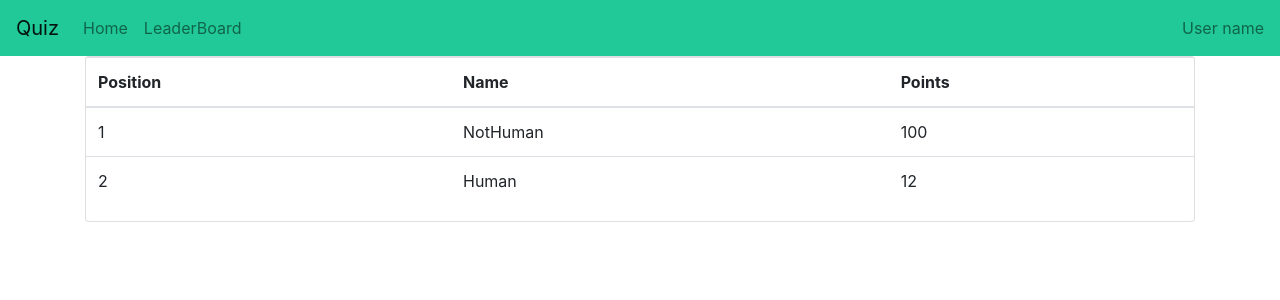
After one commit to mopheadpersona/quiz, a Flask app: page /leader-board in a window 1280 px wide. The commit adds this page. Shown: the top 300 px of the page. Run offline with Flask 2, Linux system fonts and the light colour scheme; some libraries are stand-ins or nearby versions.

Commit message:
add leader board layout and test users

```diff
--- a/application.py
+++ b/application.py
@@ -1,5 +1,5 @@
 from flask import Flask, abort, render_template, request
-from data import test_quiz
+from data import test_quiz, test_humans
 
 app = Flask(__name__)
 
@@ -24,6 +24,9 @@ def process_quiz():
 
 	return str(points)
 
+@app.route('/leader-board')
+def leader_board():
+	return render_template('leaderboard.html', humans=test_humans)
 
 @app.errorhandler(404)
 def page_not_found(error):
--- a/data.py
+++ b/data.py
@@ -19,3 +19,18 @@ test_quiz = {
 		}
 	]
 }
+
+test_humans = [
+	{
+		"name": "NotHuman",
+		"position": "1",
+		"id": "fb40fca8-39e4-4d94-9669-c1af2639263e",
+		"points": "100"
+	},
+	{
+		"name": "Human",
+		"position": "2",
+		"id": "062ebbd4-1878-4592-a7c7-69fcc8830eb9",
+		"points": "12",
+	}
+]
--- a/templates/layout.html
+++ b/templates/layout.html
@@ -18,7 +18,7 @@
 					<a href="/" class="nav-link">Home</a>
 				</li>
 				<li class="nav-item">
-					<a href="/" class="nav-link">LeaderBoard</a>
+					<a href="/leader-board" class="nav-link">LeaderBoard</a>
 				</li>
 			</ul>
 			<span class="navbar-text">
--- /dev/null
+++ b/templates/leaderboard.html
@@ -0,0 +1,25 @@
+{% extends "layout.html" %}
+
+{% block title %}LeaderBoard{% endblock %}
+{% block body %}
+	<div class="card">
+		<table class="table">
+			<thead>
+				<tr>
+					<th scope="col">Position</th>
+					<th scope="col">Name</th>
+					<th scope="col">Points</th>
+				</tr>
+			</thead>
+			<tbody>
+				{% for human in humans %}
+				<tr>
+					<td>{{human.position}}</td>
+					<td>{{human.name}}</td>
+					<td>{{human.points}}</td>
+				</tr>
+				{% endfor %}
+			</tbody>
+		</table>
+	</div>
+{% endblock %}
```
